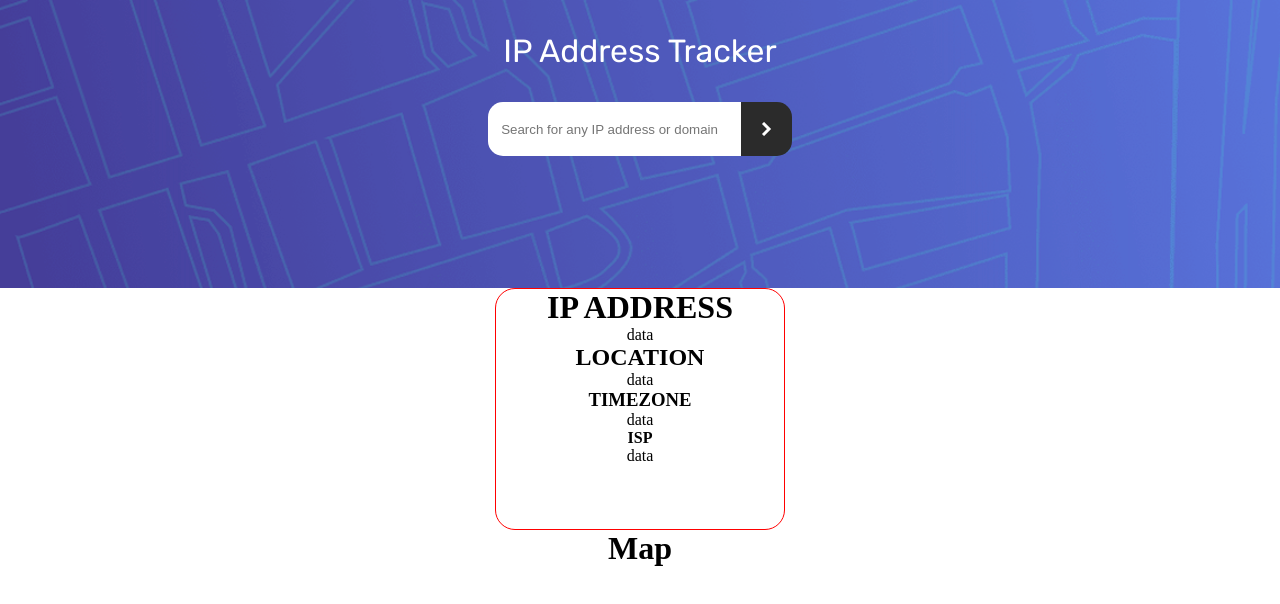
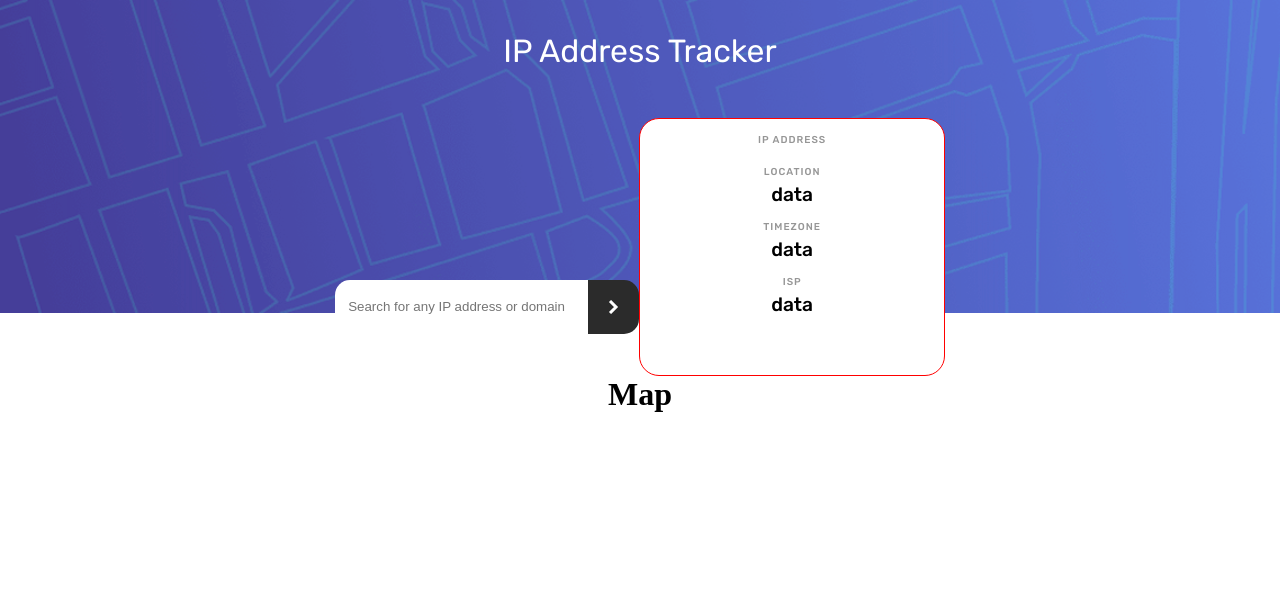
Before and after one commit to timbosTours/Frontend-Mentor-ip-address, a React (Create React App) app in the folder my-app/: page / in a window 1280 px wide. Shown: the top 604 px of the page. Built offline with nearby package versions, Linux system fonts and the light colour scheme.

Commit message:
styled dataDisplay component

```diff
--- a/my-app/src/App.css
+++ b/my-app/src/App.css
@@ -51,8 +51,25 @@ body{
 
 .data-display{
     border: 1px solid red;
+    background-color: white;
     display: inline-block;
-    width: 18em;
-    min-height: 15em;
+    width: 19em;
+    min-height: 16em;
     border-radius: 20px;
+    margin-top: 1em;
 }
+
+.data-title{
+    font-family: var(--ff-rubik);
+    color: var(--dark-gray);
+    font-size: 10px;
+    font-weight: 500;
+    padding: .5em;
+    padding-top: 1.5em;
+    letter-spacing: 1px;
+}
+.returned-data{
+    font-family: var(--ff-rubik);
+    font-size: larger;
+    font-weight: 500;
+}
--- a/my-app/src/App.js
+++ b/my-app/src/App.js
@@ -1,12 +1,10 @@
 import './App.css';
 import Banner from './components/Banner';
-import DataDisplay from './components/DataDisplay';
 import Map from './components/Map';
 
 function App() {
   return (<>
     <Banner />
-    <DataDisplay />
     <Map/>
   </>
   );
--- a/my-app/src/components/Banner.js
+++ b/my-app/src/components/Banner.js
@@ -1,23 +1,31 @@
 import React, {useState} from 'react';
 import img from '../images/pattern-bg.png';
 import arrow from '../images/icon-arrow.svg';
+import DataDisplay from './DataDisplay';
 
 function Banner() {
-  const [ipAddress, setIpAddress] = useState(null);
+  const [ipAddress, setIpAddress] = useState('');
 
-  function handleClick(event) {
-    setIpAddress(event.target.value)
-  }
-
-  return (<div className='banner' style={{ backgroundImage:`url(${img})` , backgroundRepeat: 'no-repeat'}}>
-      <h1 className='title'>IP Address Tracker</h1>
+  return (
+    <>
+    <div className='banner' style={{ backgroundImage: `url(${img})`, backgroundRepeat: 'no-repeat' }}>
+    <h1 className='title'>IP Address Tracker</h1>
     <form className='input-form'>
-      <input type="text" className='input-field' placeholder='Search for any IP address or domain'/>
-      <input type="image" alt='submit button' src={arrow} className='input-btn' onClick={handleClick} />
+      <input
+        type="text"
+        value={ipAddress}
+        className='input-field'
+        placeholder='Search for any IP address or domain' />
+      <input
+        type="image"
+        alt='submit button'
+        src={arrow} className='input-btn'
+        onClick={(e) => { setIpAddress(e.target.value) }} />
     </form>
+    <DataDisplay key={ipAddress}/>
   </div>
+  </>
   )
 }
 
-
 export default Banner
--- a/my-app/src/components/DataDisplay.js
+++ b/my-app/src/components/DataDisplay.js
@@ -1,17 +1,18 @@
-import React from 'react'
+import React from 'react';
 
-function DataDisplay() {
+function DataDisplay(props) {
+  console.log(props.ipAddress);
   return (
     <>
       <div className='data-display'>
-      <h1>IP ADDRESS</h1>
-      <p>data</p>
-      <h2>LOCATION</h2>
-      <p>data</p>
-      <h3>TIMEZONE</h3>
-      <p>data</p>
-      <h4>ISP</h4>
-      <p>data</p>
+      <h1 className='data-title'>IP ADDRESS</h1>
+      <p className='returned-data'></p>
+      <h2 className='data-title'>LOCATION</h2>
+      <p className='returned-data'>data</p>
+      <h3 className='data-title'>TIMEZONE</h3>
+      <p className='returned-data'>data</p>
+      <h4 className='data-title'>ISP</h4>
+      <p className='returned-data'>data</p>
       </div>
     </>
   )
```
